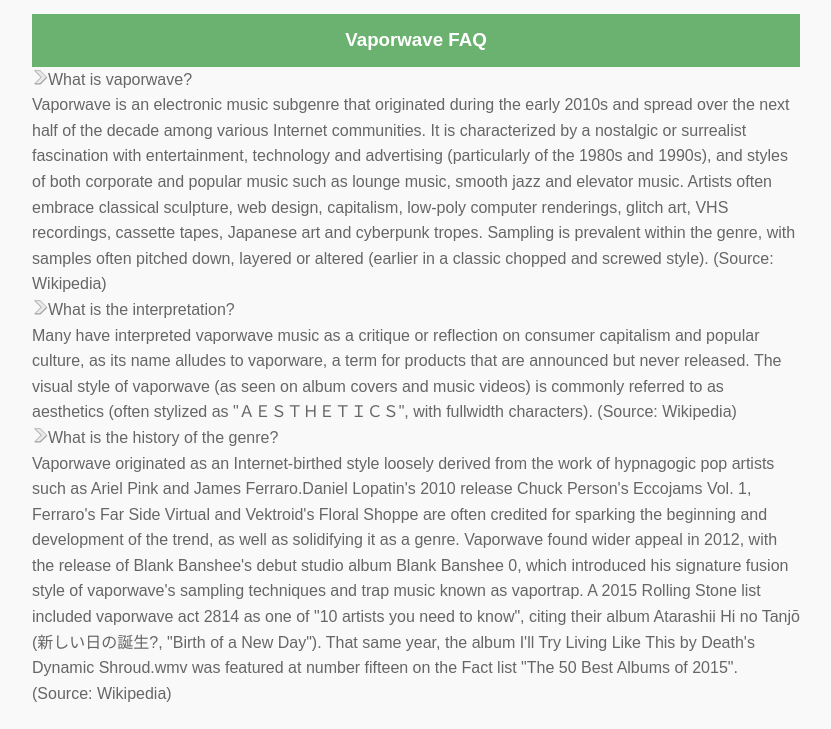
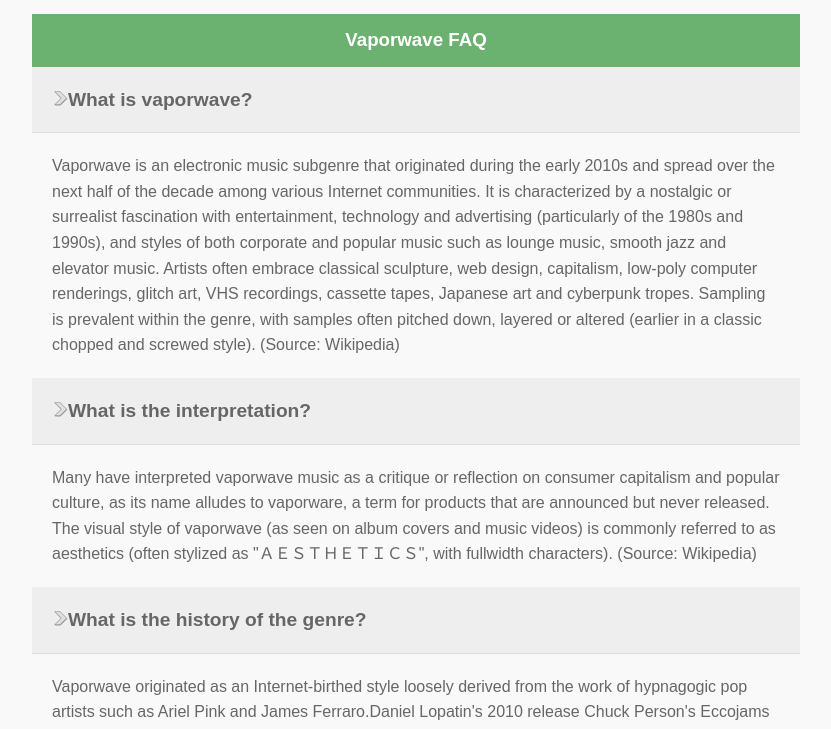
Before and after one commit to zaturnvalley/contentSlider, a plain HTML site: page index.html in a window 1280 px wide. Shown: the part 62-791 px from the top of the page, without its empty margins (224-1055 px from the left). Drawn offline with nearby package versions, Linux system fonts and the light colour scheme.

Commit message:
question styling

```diff
--- a/css/style.css
+++ b/css/style.css
@@ -33,3 +33,15 @@
   text-align: center;
   padding-top: 13px;
 }
+
+.faq li {
+  padding: 20px;
+}
+
+.faq li.q {
+  background: #eee;
+  font-weight: bold;
+  font-size: 120%;
+  border-bottom: 1px #ddd solid;
+  cursor: pointer;
+}
```
